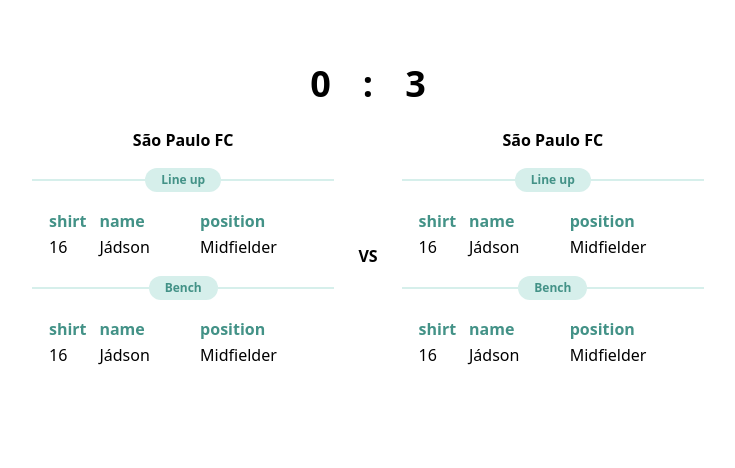
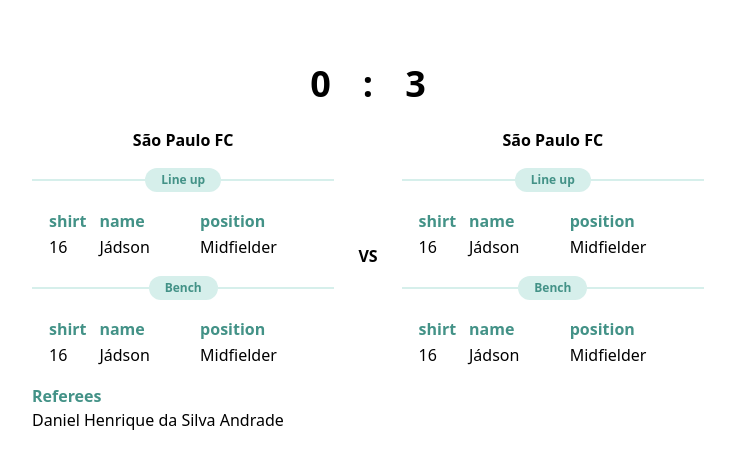
Before and after one commit to sasirat/EveryMatrix-football-data, a Next.js app: page /match in a window 1280 px wide. Shown: the top 468 px of the page, without its empty margins (272-1007 px from the left). Built offline with nearby package versions, Linux system fonts and the light colour scheme.

Commit message:
Add referees part

```diff
--- /dev/null
+++ b/components/Referees.js
@@ -0,0 +1,12 @@
+const Referees = () => {
+  return (
+    <div>
+      <p className="font-bold" style={{ color: '#439287' }}>Referees</p>
+      <div>
+        <p>Daniel Henrique da Silva Andrade</p>
+      </div>
+    </div>
+  )
+}
+
+export default Referees
--- a/pages/match.js
+++ b/pages/match.js
@@ -1,7 +1,7 @@
 import Lineup from '../components/Lineup'
 import Layout from '../components/Layout'
-import LineUp from '../components/Lineup'
 import Bench from '../components/bench'
+import Referees from '../components/Referees'
 
 const Match = () => {
   return (
@@ -27,6 +27,7 @@ const Match = () => {
             <Bench />
           </div>
         </div>
+        <Referees />
       </Layout>
     </div>
   )
```
